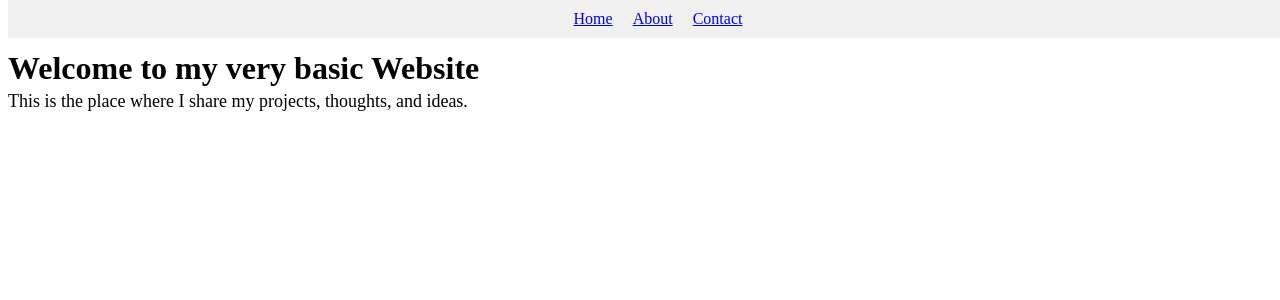
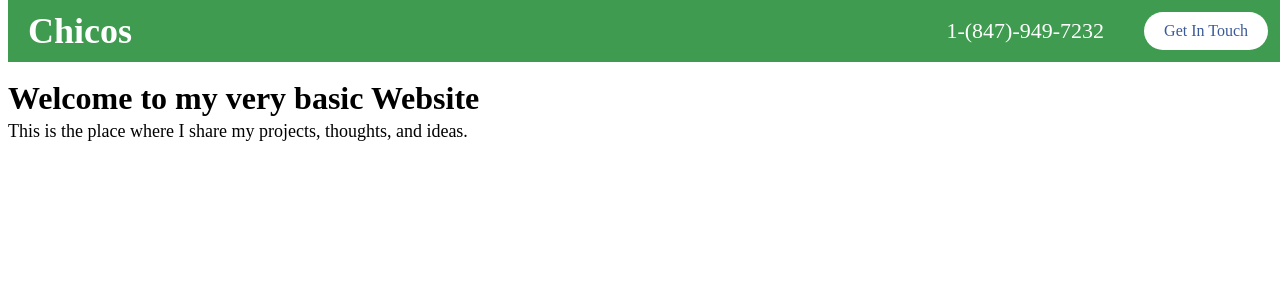
Before and after one commit to gbanuel3/chicoslawnservice, a Next.js app: page / in a window 1280 px wide. Shown: the top 300 px of the page. Built offline with nearby package versions, Linux system fonts and the light colour scheme; what @radix-ui/themes would draw is missing.

Commit message:
customized navigation bar

```diff
--- a/package.json
+++ b/package.json
@@ -10,6 +10,7 @@
   },
   "dependencies": {
     "@radix-ui/react-dialog": "^1.0.5",
+    "@radix-ui/react-icons": "^1.3.0",
     "@radix-ui/react-toolbar": "^1.0.4",
     "@radix-ui/themes": "^2.0.3",
     "next": "^14.1.0",
--- a/src/components/navigation_bar.tsx
+++ b/src/components/navigation_bar.tsx
@@ -1,44 +1,76 @@
 import React from 'react'
-import { Toolbar, ToolbarSeparator, ToolbarLink } from '@radix-ui/react-toolbar'
+import { Toolbar, ToolbarLink, ToolbarSeparator } from '@radix-ui/react-toolbar'
 import styled from 'styled-components'
+import Text from './text'
 
-const toolbarStyles: React.CSSProperties = {
-  display: 'flex',
-  padding: '10px',
-  backgroundColor: '#f0f0f0',
-  justifyContent: 'center',
-  alignItems: 'center',
-  width: '100%',
-  position: 'fixed',
-  top: '0',
-  zIndex: '1000',
-}
-const itemStyles: React.CSSProperties = {
-  marginLeft: '10px',
-  marginRight: '10px',
-  cursor: 'pointer',
-}
+const NavBarContainer = styled(Toolbar)`
+  display: flex;
+  justify-content: space-between;
+  align-items: center;
+  padding: 10px 20px;
+  background-color: #3e9b4f; // Assuming a color similar to the blue in the image
+  color: white;
+  position: fixed;
+  top: 0;
+  width: 100%;
+  z-index: 1000;
+`
 
-const NavBarContainer = styled.div`
-  margin-bottom: 50px;
+const Logo = styled.div`
+  font-size: 36px; // Adjust size as needed
+  font-weight: bold;
+`
+
+const NavItems = styled.div`
+  display: flex;
+  align-items: center;
+  gap: 20px; // Adjust gap as needed
+  margin-right: 40px;
+`
+
+const SocialMediaLink = styled(ToolbarLink)`
+  color: white;
+  cursor: pointer;
+  size: 22px; // Adjust size as needed
+  &:hover {
+    color: #ebebeb; // Lighten the color on hover
+  }
+`
+
+const PhoneNumber = styled.a`
+  color: white; // Assuming you want the phone number to be white like other items
+  text-decoration: none;
+  cursor: pointer;
+  font-size: 22px; // Adjust size as needed
+  &:hover {
+    text-decoration: underline;
+  }
+`
+
+const GetInTouchButton = styled(ToolbarLink)`
+  background-color: white;
+  color: #3b5998; // Match the navbar color
+  padding: 10px 20px;
+  border-radius: 20px; // Adjust for desired curvature
+  text-decoration: none;
+  cursor: pointer;
+
+  &:hover {
+    background-color: #ebebeb; // Lighten the background on hover
+  }
 `
 
 function NavigationBar() {
   return (
     <NavBarContainer>
-      <Toolbar style={toolbarStyles}>
-        <ToolbarLink href="/" style={itemStyles} asChild>
-          <a>Home</a>
-        </ToolbarLink>
+      <Logo>Chicos</Logo>
+      <NavItems>
+        <PhoneNumber href="tel:1-847-949-7232">1-(847)-949-7232</PhoneNumber>
         <ToolbarSeparator />
-        <ToolbarLink href="/about" style={itemStyles} asChild>
-          <a>About</a>
-        </ToolbarLink>
-        <ToolbarSeparator />
-        <ToolbarLink href="/contact" style={itemStyles} asChild>
-          <a>Contact</a>
-        </ToolbarLink>
-      </Toolbar>
+        <GetInTouchButton href="mailto:gbanuel3@gmail.com" asChild>
+          <Text>Get In Touch</Text>
+        </GetInTouchButton>
+      </NavItems>
     </NavBarContainer>
   )
 }
--- a/src/pages/_app.tsx
+++ b/src/pages/_app.tsx
@@ -2,6 +2,7 @@ import { ComponentType } from 'react'
 import '@radix-ui/themes/styles.css'
 import { Theme } from '@radix-ui/themes'
 import NavigationBar from '@/components/navigation_bar'
+import VStack from '@/components/vstack'
 
 function MyApp({
   Component,
@@ -11,12 +12,12 @@ function MyApp({
   pageProps: any
 }) {
   return (
-    <>
-      <Theme>
-        <NavigationBar />
+    <Theme>
+      <NavigationBar />
+      <VStack style={{ marginTop: '5rem' }}> {/* Adjust the value as needed to match the Navbar's height */}
         <Component {...pageProps} />
-      </Theme>
-    </>
+      </VStack>
+    </Theme>
   )
 }
 
```
Also changed, not shown: src/components/hstack.tsx (added, +13 -0 lines), 1 other file (tests, documents, lock files or other folders).
